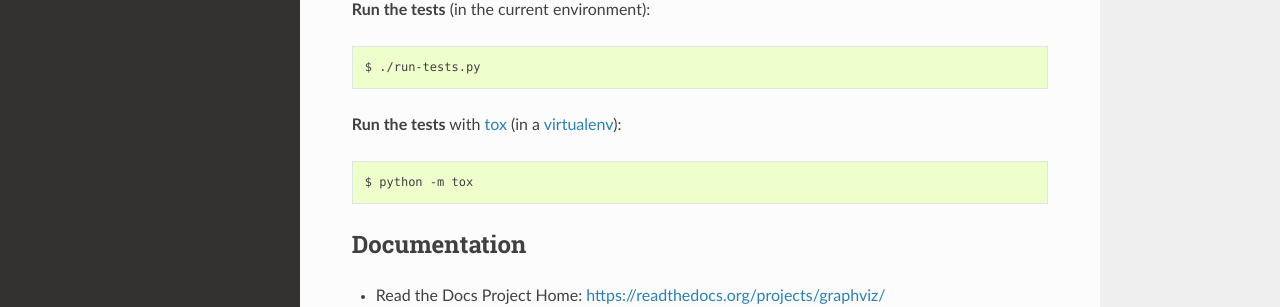
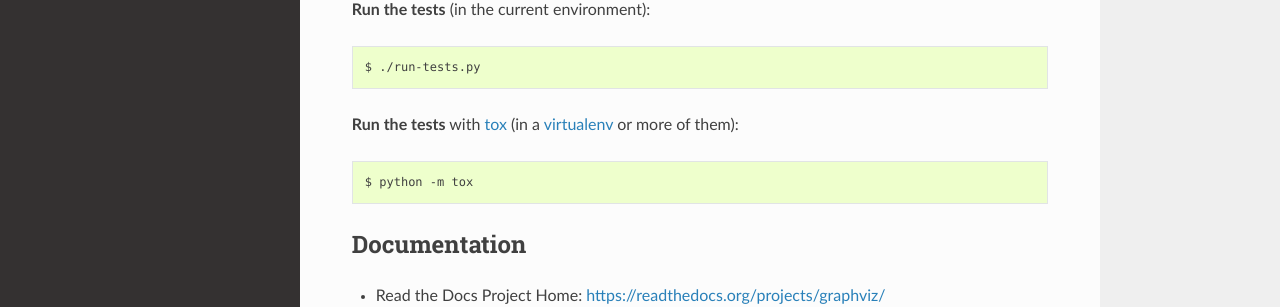
Before and after one commit to xflr6/graphviz, a Sphinx documentation site: the page built from docs/development.rst, in a window 1280 px wide and 1147 px high. Shown: the part 471-778 px from the top of the window. Built offline with Sphinx 7.4.7 and the Read the Docs theme 2.0.0, drawn with Linux system fonts in a browser that asks for light colours; the version number is read from the project's files by our own code.

Commit message:
improve tox description

```diff
--- a/docs/development.rst
+++ b/docs/development.rst
@@ -26,7 +26,7 @@ Tests
 
     $ ./run-tests.py
 
-**Run the tests** with tox_ (in a virtualenv_):
+**Run the tests** with tox_ (in a virtualenv_ or more of them):
 
 .. code:: bash
 
```
